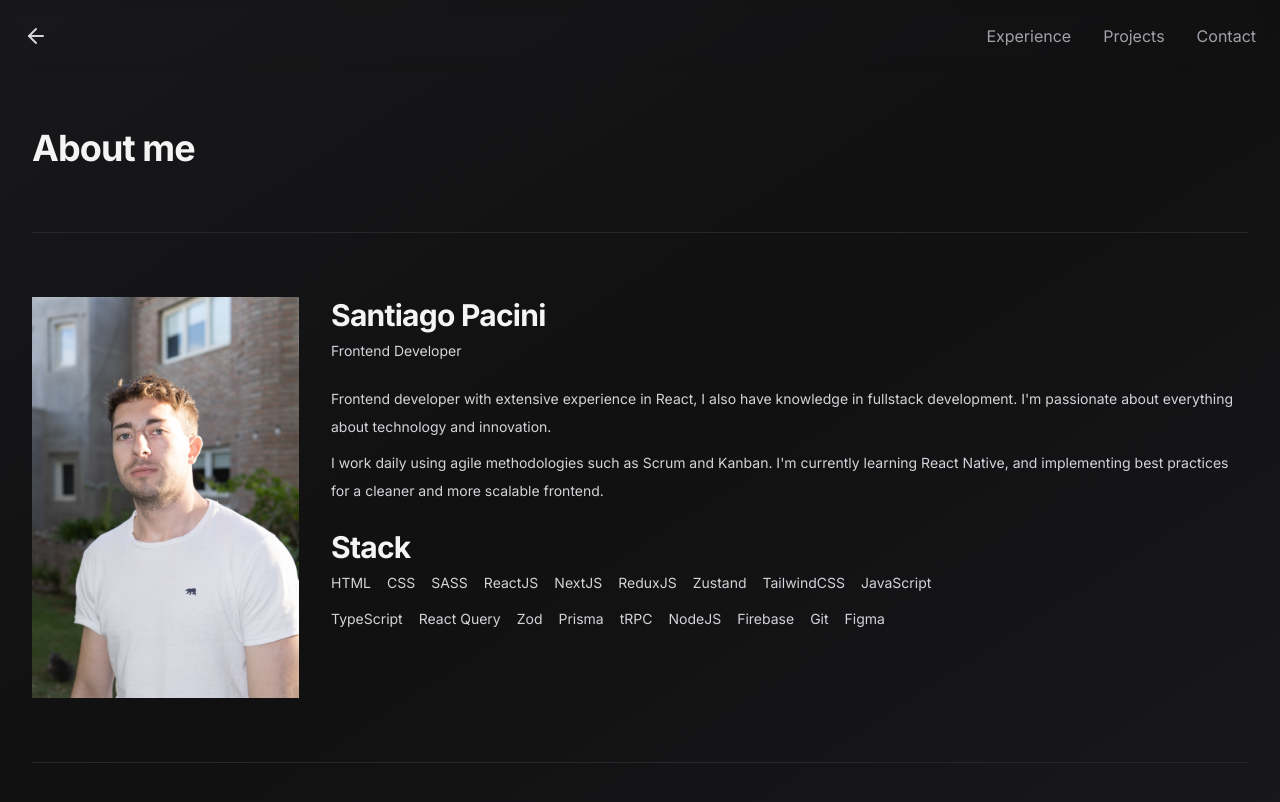
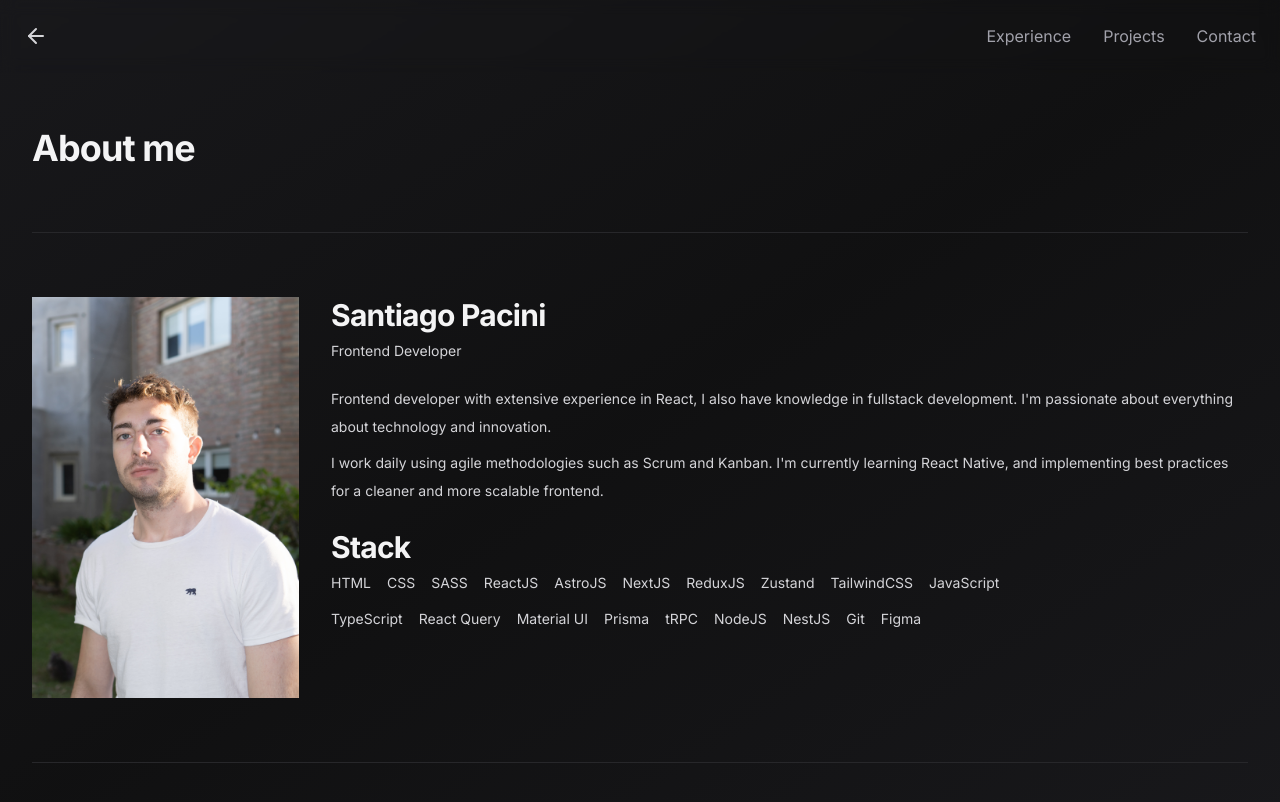
Before and after one commit to Santipac/Portfolio, a Next.js app: page /en/about in a window 1280 px wide. Shown: the top 802 px of the page. Built offline with nearby package versions, Linux system fonts and the light colour scheme; what tailwindcss-debug-screens would draw is missing.

Commit message:
change text

```diff
--- a/app/[lang]/about/page.tsx
+++ b/app/[lang]/about/page.tsx
@@ -54,6 +54,7 @@ export default async function AboutPage({ params: { lang } }: LangParams) {
                 <li>CSS</li>
                 <li>SASS</li>
                 <li>ReactJS</li>
+                <li>AstroJS</li>
                 <li>NextJS</li>
                 <li>ReduxJS</li>
                 <li>Zustand</li>
@@ -61,11 +62,11 @@ export default async function AboutPage({ params: { lang } }: LangParams) {
                 <li>JavaScript</li>
                 <li>TypeScript</li>
                 <li>React Query</li>
-                <li>Zod</li>
+                <li>Material UI</li>
                 <li>Prisma</li>
                 <li>tRPC</li>
                 <li>NodeJS</li>
-                <li>Firebase</li>
+                <li>NestJS</li>
                 <li>Git</li>
                 <li>Figma</li>
               </ul>
```
Also changed, not shown: public/images/1678831756125 (1).jpeg (added).
